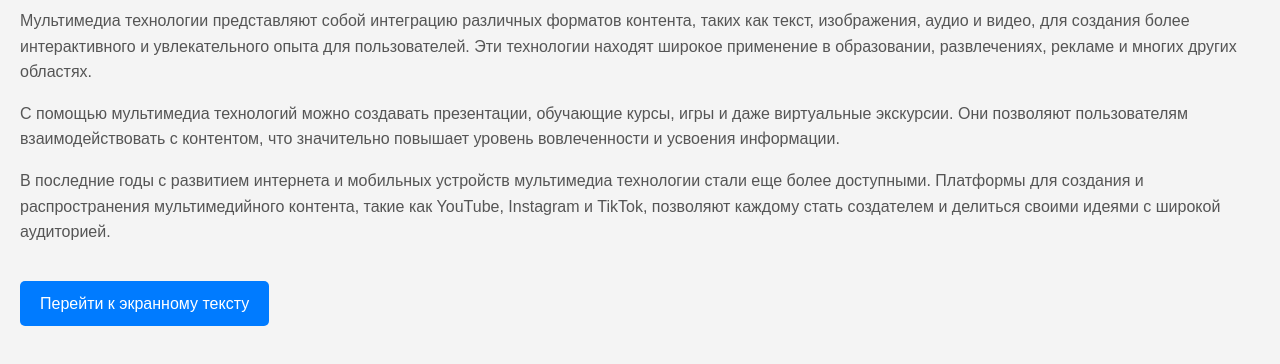
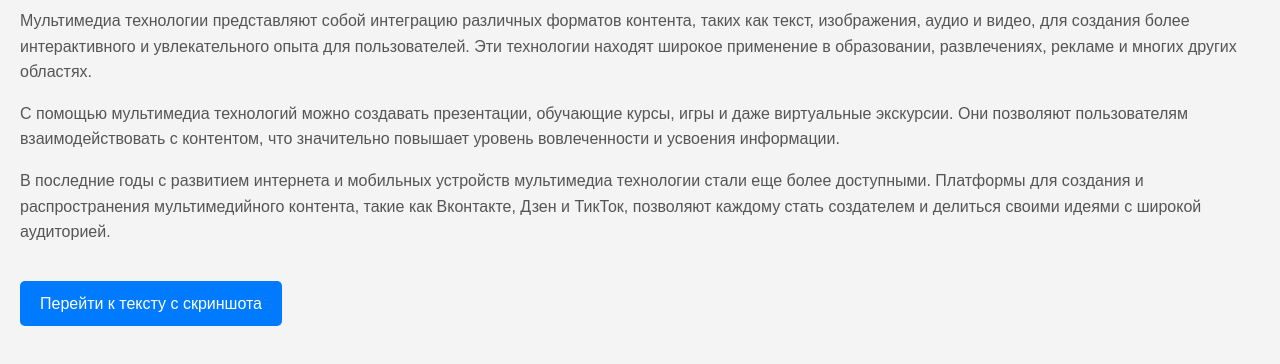
Before and after one commit to Irsiros/Multimedia, a plain HTML site: page ii-text.html in a window 1280 px wide. Shown: the part 86-450 px from the top of the page. Drawn offline with Linux system fonts and the light colour scheme.

Commit message:
Update ii-text.html

```diff
--- a/ii-text.html
+++ b/ii-text.html
@@ -41,10 +41,10 @@
         С помощью мультимедиа технологий можно создавать презентации, обучающие курсы, игры и даже виртуальные экскурсии. Они позволяют пользователям взаимодействовать с контентом, что значительно повышает уровень вовлеченности и усвоения информации.
     </p>
     <p>
-        В последние годы с развитием интернета и мобильных устройств мультимедиа технологии стали еще более доступными. Платформы для создания и распространения мультимедийного контента, такие как YouTube, Instagram и TikTok, позволяют каждому стать создателем и делиться своими идеями с широкой аудиторией.
+        В последние годы с развитием интернета и мобильных устройств мультимедиа технологии стали еще более доступными. Платформы для создания и распространения мультимедийного контента, такие как Вконтакте, Дзен и ТикТок, позволяют каждому стать создателем и делиться своими идеями с широкой аудиторией.
     </p>
 
-    <a href="screen_text.html" class="button">Перейти к экранному тексту</a>
+    <a href="screen_text.html" class="button">Перейти к тексту с скриншота</a>
 
 </body>
 </html>
```
